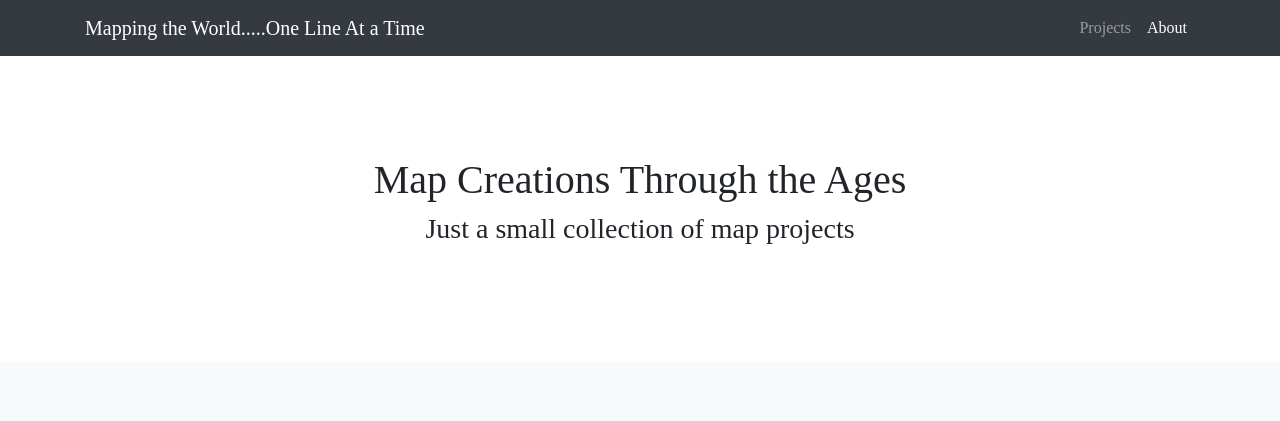
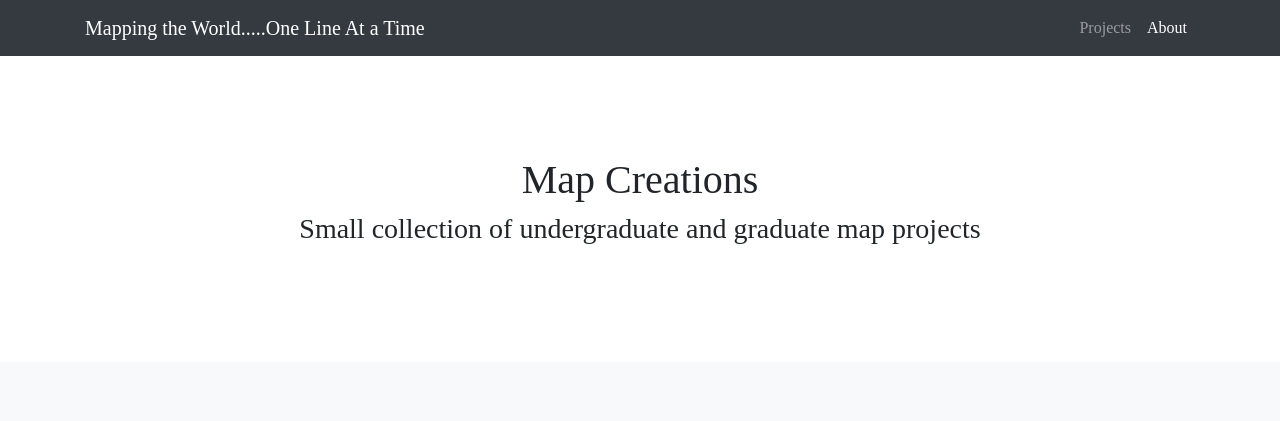
Before and after one commit to jhannigan3/map_portfolio, a plain HTML site: page index.html in a window 1280 px wide. Shown: the top 421 px of the page. Drawn offline with nearby package versions, Linux system fonts and the light colour scheme; a web font is replaced by a local one.

Commit message:
change title

```diff
--- a/index.html
+++ b/index.html
@@ -50,8 +50,8 @@
     <!-- Welcome Section -->
     <header>
       <div class="container text-center">
-        <h1>Map Creations Through the Ages</h1>
-        <h3>Just a small collection of map projects</h3>
+        <h1>Map Creations</h1>
+        <h3>Small collection of undergraduate and graduate map projects</h3>
         <p class="lead"></a></p>
       </div>
     </header>
```
